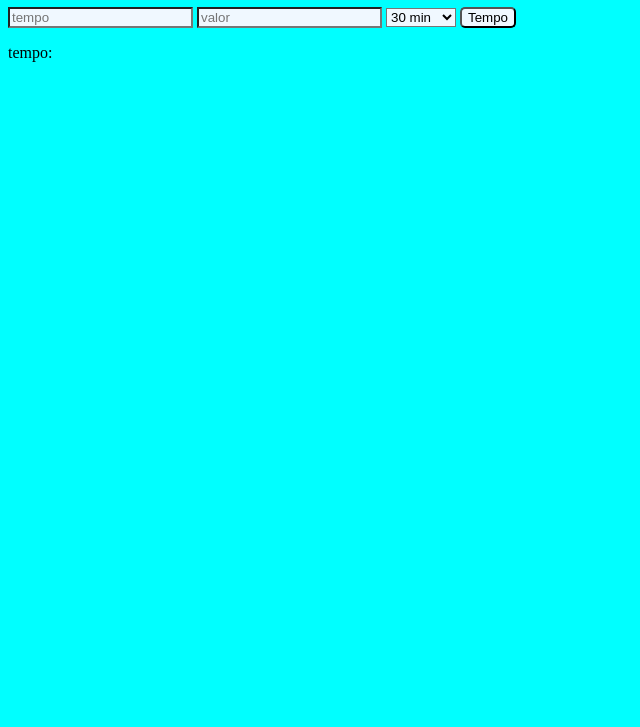
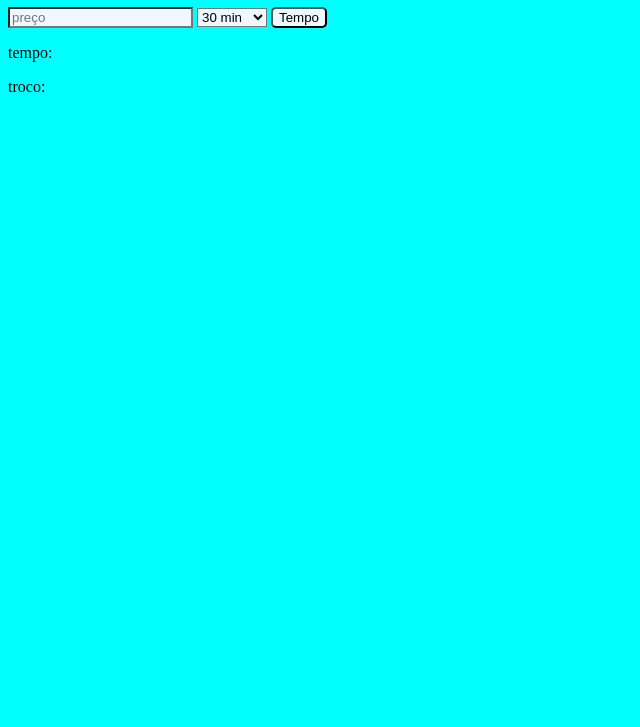
Before and after one commit to rodrigovieira76/tempo, a plain HTML site: page index.html in a window 1280 px wide. Shown: the part 73-800 px from the top of the page, without its empty margins (0-640 px from the left). Drawn offline with Linux system fonts and the light colour scheme.

Commit message:
Add files via upload

```diff
--- a/index.html
+++ b/index.html
@@ -8,8 +8,7 @@
 </head>
 <body>
     <h1>Tempo de Estacionamento</h1>
-    <input type="number" id="tempo" placeholder="tempo">
-    <input type="number" id="valor" placeholder="valor">
+    <input type="number" id="tempo" placeholder="preço">
 
             <select id="temporal">
                 <option>30 min</option>
@@ -19,6 +18,8 @@
 
     <button onclick="tempoTempo.inserir()">Tempo</button>
     <p>tempo:</p>
+    <p>troco:</p>
+
     <script src="script.js"></script>
 </body>
 </html>
```
